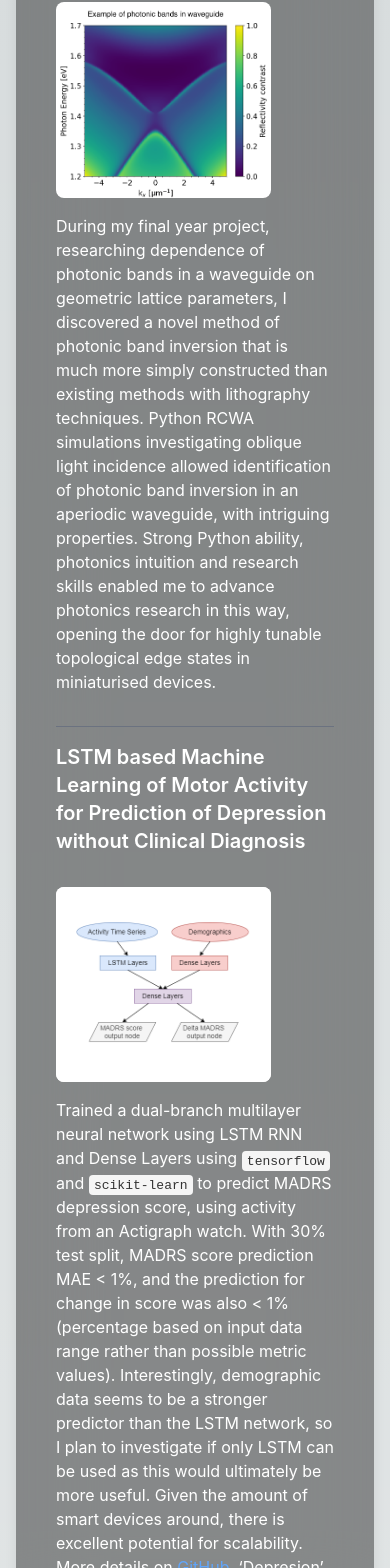
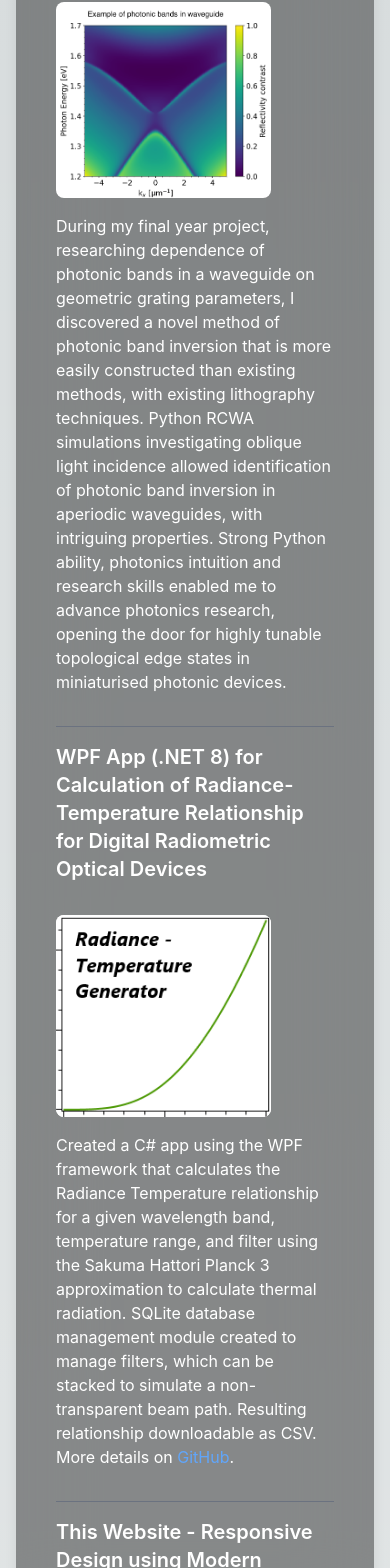
Before and after one commit to willhampshire/portfolio-website, a Next.js app: page /projects in a window 390 px wide. Shown: the part 375-1943 px from the top of the page. Built offline with nearby package versions, Linux system fonts and the light colour scheme.

Commit message:
Photonics emphasis

```diff
--- a/app/projects/page.tsx
+++ b/app/projects/page.tsx
@@ -17,13 +17,55 @@ export default function ProjectsPage() {
                         description={
                             <>
                                 During my final year project, researching dependence of photonic bands in a
-                                waveguide on geometric lattice parameters,
-                                I discovered a novel method of photonic band inversion that is much more simply constructed
-                                than existing methods with lithography techniques. Python RCWA simulations
+                                waveguide on geometric grating parameters,
+                                I discovered a novel method of photonic band inversion that is more easily constructed
+                                than existing methods, with existing lithography techniques. Python RCWA simulations
                                 investigating oblique light incidence allowed identification of photonic band inversion in
-                                an aperiodic waveguide, with intriguing properties. Strong Python ability, photonics
-                                intuition and research skills enabled me to advance photonics research in this way,
-                                opening the door for highly tunable topological edge states in miniaturised devices.
+                                aperiodic waveguides, with intriguing properties. Strong Python ability, photonics
+                                intuition and research skills enabled me to advance photonics research,
+                                opening the door for highly tunable topological edge states in miniaturised photonic devices.
+                            </>
+                        }
+                    />
+
+                    <ProjectUnit
+                        title="WPF App (.NET 8) for Calculation of Radiance-Temperature Relationship for Digital
+                        Radiometric Optical Devices"
+                        imageSrc="/base-image-radtemp.png"
+                        classNameImage={"image-project-sm md:image-project"}
+                        description={
+                            <>
+                                Created a C# app using the WPF framework that calculates the Radiance Temperature
+                                relationship for a given wavelength band, temperature range, and filter using the
+                                Sakuma Hattori Planck 3 approximation to calculate thermal radiation.
+                                SQLite database management module created to
+                                manage filters, which can be stacked to simulate a non-transparent beam path.
+                                Resulting relationship downloadable as CSV. More details on{' '}
+                                <HyperLink href={"https://github.com/willhampshire/WPFapp_radiance_temperature"}
+                                           external={true} text={"GitHub"}/>.
+                            </>
+                        }
+                    />
+
+                    <ProjectUnit
+                        title="This Website - Responsive Design using Modern Frameworks"
+                        imageSrc="/next.png"
+                        classNameImage={"image-project-sm md:image-project"}
+                        description={
+                            <>
+                                After noticing my Wordpress site was very bloated and slow, I created my own, using{' '}
+                                <span className="inline-code">Next.js</span>{' (React based), '}
+                                <span className="inline-code">Tailwind CSS</span>{' '}and{' '}
+                                <span className="inline-code">Headless UI</span>. I chose to use TypeScript{' '}
+                                <span className="inline-code">.tsx</span>{' '}
+                                files to return HTML blocks, rather than using default DOM based interaction.
+                                Using a{' '}
+                                <span className="inline-code">React.js</span>{' '}
+                                based framework means the page navigation system couples with this well.
+                                Overall, an enjoyable project to extend web development experience.
+                                More details on{' '}
+                                <HyperLink href={"https://github.com/willhampshire/portfolio-website"}
+                                           external={true} text={"GitHub"}/>.
                             </>
                         }
                     />
@@ -92,48 +134,6 @@ export default function ProjectsPage() {
                                 <HyperLink href={"https://github.com/willhampshire/karting"}
                                            external={true} text={"GitHub"}/>
                                 .
-                            </>
-                        }
-                    />
-
-                    <ProjectUnit
-                        title="This Website - Responsive Design using Modern Frameworks"
-                        imageSrc="/next.png"
-                        classNameImage={"image-project-sm md:image-project"}
-                        description={
-                            <>
-                                After noticing my Wordpress site was very bloated and slow, I created my own, using{' '}
-                                <span className="inline-code">Next.js</span>{' (React based), '}
-                                <span className="inline-code">Tailwind CSS</span>{' '}and{' '}
-                                <span className="inline-code">Headless UI</span>. I chose to use TypeScript{' '}
-                                <span className="inline-code">.tsx</span>{' '}
-                                files to return HTML blocks, rather than using default DOM based interaction.
-                                Using a{' '}
-                                <span className="inline-code">React.js</span>{' '}
-                                based framework means the page navigation system couples with this well.
-                                Overall, an enjoyable project to extend web development experience.
-                                More details on{' '}
-                                <HyperLink href={"https://github.com/willhampshire/portfolio-website"}
-                                           external={true} text={"GitHub"}/>.
-                            </>
-                        }
-                    />
-
-                    <ProjectUnit
-                        title="WPF App (.NET 8) for Calculation of Radiance-Temperature Relationship for Digital
-                        Radiometric Optical Devices"
-                        imageSrc="/base-image-radtemp.png"
-                        classNameImage={"image-project-sm md:image-project"}
-                        description={
-                            <>
-                                Created a C# app using the WPF framework that calculates the Radiance Temperature
-                                relationship for a given wavelength band, temperature range, and filter using the
-                                Sakuma Hattori Planck 3 approximation to calculate thermal radiation.
-                                SQLite database management module created to
-                                manage filters, which can be stacked to simulate a non-transparent beam path.
-                                Resulting relationship downloadable as CSV. More details on{' '}
-                                <HyperLink href={"https://github.com/willhampshire/WPFapp_radiance_temperature"}
-                                           external={true} text={"GitHub"}/>.
                             </>
                         }
                     />
```
